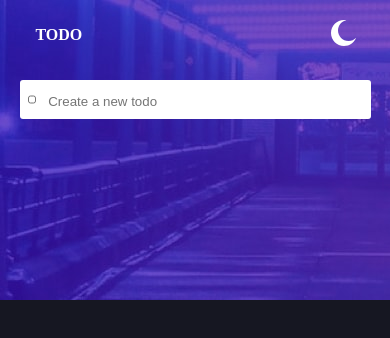
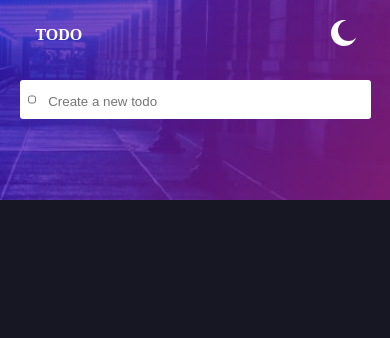
Before and after one commit to officialrexart/To-do-list-app, a plain HTML site: page index.html in a window 390 px wide. Drawn offline with Linux system fonts and the light colour scheme.

Commit message:
i fixed the mobile picture and size here

```diff
--- a/code/index.scss
+++ b/code/index.scss
@@ -11,6 +11,7 @@ body{
 .first-section{
     background-image: url("/images/images/bg-desktop-dark.jpg");
     height: 300px;
+    width: 100%;
 }
 
 
@@ -64,6 +65,17 @@ margin:1vh;
 
 @media (min-width:0px) and (max-width:425px){
 
+
+
+    .first-section{
+        background-image: url("/images/images/bg-mobile-dark.jpg");
+        height: 200px;
+        width: 100vw;
+        background-repeat: no-repeat;
+        background-size: cover;
+        background-position: center;
+    }
+
     .first-section .head-div .top-bg{
         justify-content:center;
         align-items: center;
```
Also changed, not shown: code/index.css, 1 other file.
